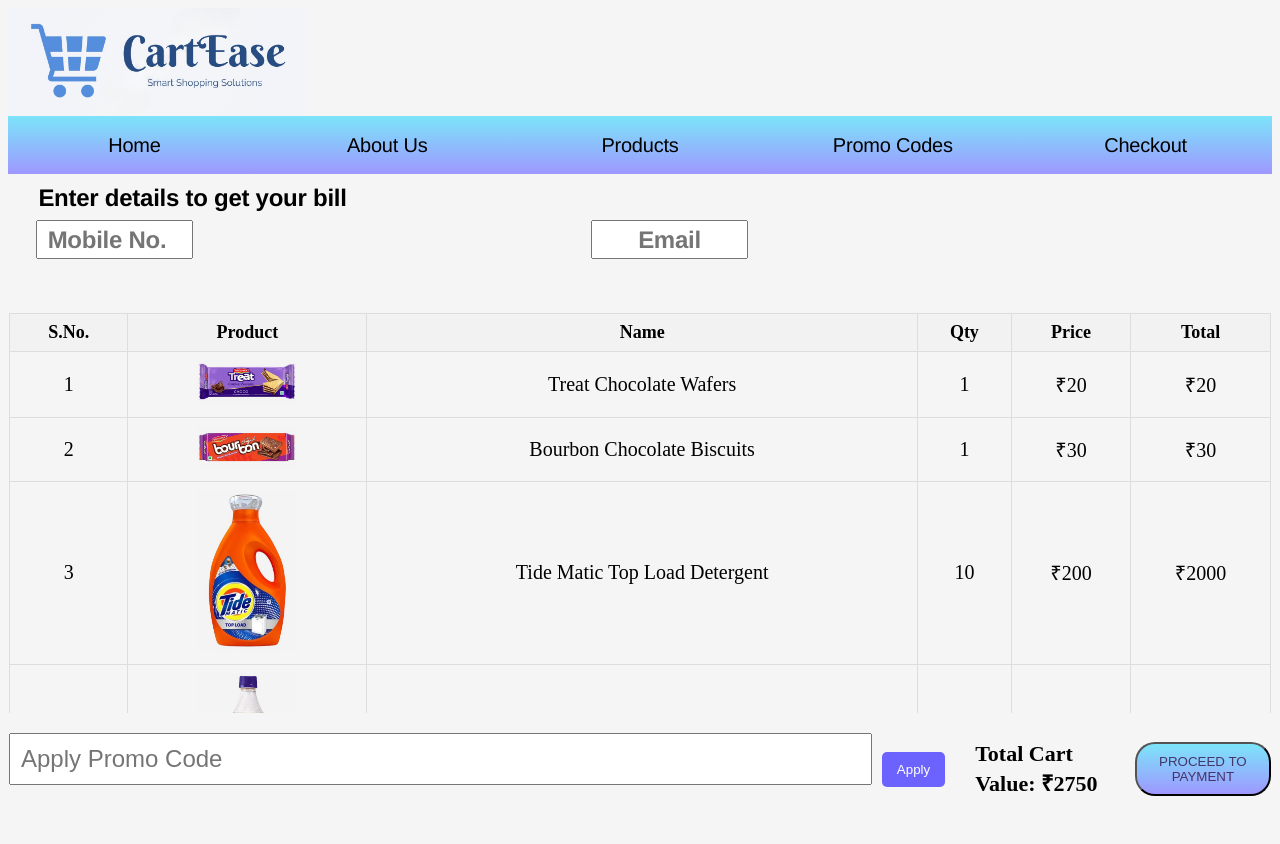
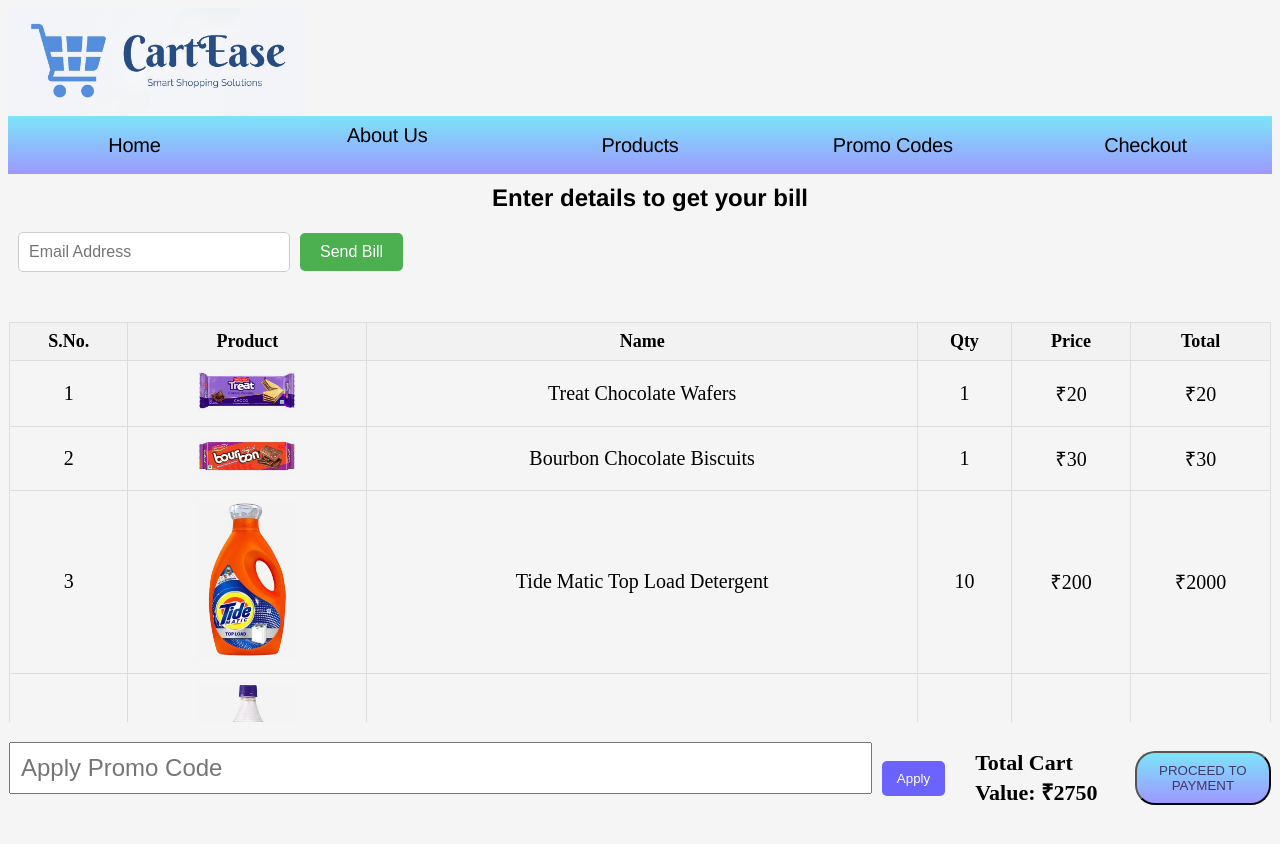
Before and after one commit to gandhi25samar/Cartease-CPG162, a React (Create React App) app: page /Checkout in a window 1280 px wide. Shown: the top 844 px of the page. Built offline with nearby package versions, Linux system fonts and the light colour scheme.

Commit message:
Added function for sending bill on email

```diff
--- a/src/components/Checkout/checkout.css
+++ b/src/components/Checkout/checkout.css
@@ -1,4 +1,4 @@
-.details {
+/* .details {
   height: 99px;
   position: relative;
   width: 1280px;
@@ -103,3 +103,97 @@
   top: 3px;
   width: 317px;
 }
+
+.send-btn {
+  margin-left: 10px;
+  background-color: #4caf50;
+  color: black;
+  border: none;
+  padding: 5px 10px;
+  font-size: 16px;
+  cursor: pointer;
+  border-radius: 5px;
+}
+
+.send-btn:hover {
+  background-color: #45a049;
+}
+
+.div {
+  width: 250px;
+} */
+
+.details {
+  width: 100%; /* Ensure that the container takes up full width */
+  padding: 10px;
+}
+
+.text-wrapper {
+  color: #000;
+  font-family: "Inter-Bold", Helvetica;
+  font-size: 24px;
+  font-weight: 700;
+  margin-bottom: 20px; /* Add some space between the heading and input fields */
+}
+
+.mobile {
+  display: flex;
+  justify-content: flex-start;
+  align-items: center;
+  gap: 10px; /* Adds space between the input and the button */
+}
+
+.input-group {
+  display: flex;
+  align-items: center;
+  gap: 10px; /* Space between input and button */
+}
+
+.mobile-input {
+  padding: 10px;
+  font-size: 16px;
+  border: 1px solid #ccc;
+  border-radius: 5px;
+  width: 250px;
+}
+
+.send-btn {
+  padding: 10px 20px;
+  background-color: #4caf50;
+  color: white;
+  border: none;
+  font-size: 16px;
+  cursor: pointer;
+  border-radius: 5px;
+}
+
+.send-btn:hover {
+  background-color: #45a049;
+}
+
+.error-message {
+  color: red;
+  font-size: 14px;
+  margin-top: 10px;
+}
+
+.success-message {
+  color: green;
+  font-size: 14px;
+  margin-top: 10px;
+}
+
+.email {
+  display: flex;
+  justify-content: flex-start;
+  align-items: center;
+  gap: 10px; /* Adds space between the input and the button */
+}
+
+.email-input {
+  padding: 10px;
+  font-size: 16px;
+  border: 1px solid #ccc;
+  border-radius: 5px;
+  width: 250px;
+}
--- a/src/components/Checkout/checkout.js
+++ b/src/components/Checkout/checkout.js
@@ -1,21 +1,200 @@
-import React from "react";
+// import React from "react";
+// import "./checkout.css";
+
+// const checkout = () => {
+//   return (
+//     <div className="details">
+//       <div className="text-wrapper">Enter details to get your bill</div>
+//       <div className="mobile">
+//         <div className="overlap-group">
+//           <input className="div" placeholder="Mobile No." type="number" />
+//         </div>
+//       </div>
+//       <div className="email">
+//         <div className="overlap">
+//           <input className="div" placeholder="Email" type="email" />
+//         </div>
+//       </div>
+//     </div>
+//   );
+// };
+// export default checkout;
+
+// import React, { useState } from "react";
+// import "./checkout.css";
+// import cartItems from "../Content/cart_items";
+
+// const Checkout = () => {
+//   const [mobile, setMobile] = useState("");
+
+//   const calculateTotal = () => {
+//     return cartItems.reduce((total, item) => total + item.price * item.qty, 0);
+//   };
+
+//   const sendBill = async () => {
+//     const total = calculateTotal();
+//     const message = `Your cart details:\n${cartItems
+//       .map(
+//         (item) =>
+//           `${item.productName} - Qty: ${item.qty}, Price: ₹${item.price}`
+//       )
+//       .join("\n")}\nTotal: ₹${total}`;
+//     try {
+//       const response = await fetch("http://localhost:3001/send-sms", {
+//         method: "POST",
+//         headers: {
+//           "Content-Type": "application/json",
+//         },
+//         body: JSON.stringify({
+//           mobile: mobile, // Replace with the variable holding the user's input
+//           message: message, // Replace with the cart details
+//         }),
+//       });
+
+//       if (response.ok) {
+//         const result = await response.text();
+//         console.log("Message sent:", result);
+//       } else {
+//         console.error("Failed to send message:", response.status);
+//       }
+//     } catch (error) {
+//       console.error("Error sending message:", error);
+//     }
+//   };
+
+//   return (
+//     <div className="details">
+//       <div className="text-wrapper">Enter details to get your bill</div>
+
+//       <div className="mobile">
+//         <div className="input-group">
+//           <input
+//             className="mobile-input"
+//             placeholder="Mobile No."
+//             type="number"
+//             value={mobile}
+//             onChange={(e) => setMobile(e.target.value)}
+//           />
+//           <button className="send-btn" onClick={sendBill}>
+//             Send Bill
+//           </button>
+//         </div>
+//       </div>
+//     </div>
+//   );
+// };
+
+// export default Checkout;
+
+import React, { useState } from "react";
 import "./checkout.css";
+import cartItems from "../Content/cart_items";
 
-const checkout = () => {
+const Checkout = () => {
+  const [email, setEmail] = useState("");
+  const [error, setError] = useState("");
+  const [loading, setLoading] = useState(false);
+  const [successMessage, setSuccessMessage] = useState("");
+
+  // Function to calculate total cart value
+  const calculateTotal = () => {
+    return cartItems.reduce((total, item) => total + item.price * item.qty, 0);
+  };
+
+  // Function to send the bill email
+  const sendEmail = async () => {
+    // Reset notifications and errors
+    setError("");
+    setSuccessMessage("");
+
+    setLoading(true); // Set loading state to true
+    const total = calculateTotal();
+    const message = `
+<h2>Your cart details:</h2>
+<table border="1" cellpadding="10" cellspacing="0">
+  <thead>
+    <tr>
+      <th>S.No.</th>
+      <th>Product</th>
+      <th>Qty</th>
+      <th>Price</th>
+      <th>Total</th>
+    </tr>
+  </thead>
+  <tbody>
+    ${cartItems
+      .map(
+        (item, index) =>
+          `<tr>
+            <td>${index + 1}</td>
+            <td>${item.productName}</td>
+            <td>${item.qty}</td>
+            <td>₹${item.price}</td>
+            <td>₹${item.qty * item.price}</td>
+          </tr>`
+      )
+      .join("")}
+  </tbody>
+</table>
+<h3>Total Cart Value: ₹${calculateTotal()}</h3>
+`;
+
+    try {
+      const response = await fetch("http://localhost:3001/send-email", {
+        method: "POST",
+        headers: {
+          "Content-Type": "application/json",
+        },
+        body: JSON.stringify({
+          email: email,
+          message: message,
+          isHtml: true,
+        }),
+      });
+
+      if (response.ok) {
+        const result = await response.text();
+        setSuccessMessage(`Bill sent to ${email}`);
+      } else {
+        setError("Failed to send email. Please enter a valid email id.");
+      }
+    } catch (error) {
+      setError("An error occurred while sending the email. Please try again.");
+    } finally {
+      setLoading(false); // Remove loading state
+    }
+  };
+
   return (
     <div className="details">
       <div className="text-wrapper">Enter details to get your bill</div>
-      <div className="mobile">
-        <div className="overlap-group">
-          <input className="div" placeholder="Mobile No." type="number" />
+
+      <div className="email">
+        <div className="input-group">
+          <input
+            className="email-input"
+            placeholder="Email Address"
+            type="email"
+            value={email}
+            onChange={(e) => setEmail(e.target.value)}
+          />
+          <button
+            className="send-btn"
+            onClick={sendEmail}
+            disabled={loading} // Disable button if loading
+          >
+            {loading ? "Sending..." : "Send Bill"}
+          </button>
         </div>
       </div>
-      <div className="email">
-        <div className="overlap">
-          <input className="div" placeholder="Email" type="email" />
-        </div>
-      </div>
+
+      {/* Display success or error messages */}
+      {error && <div className="error-message">{error}</div>}
+      {successMessage && (
+        <div className="success-message">{successMessage}</div>
+      )}
     </div>
   );
 };
-export default checkout;
+
+export default Checkout;
```
Also changed, not shown: package.json (+7 -0 lines), server.js (added, +102 -0 lines), 1 other file (tests, documents, lock files or other folders).
